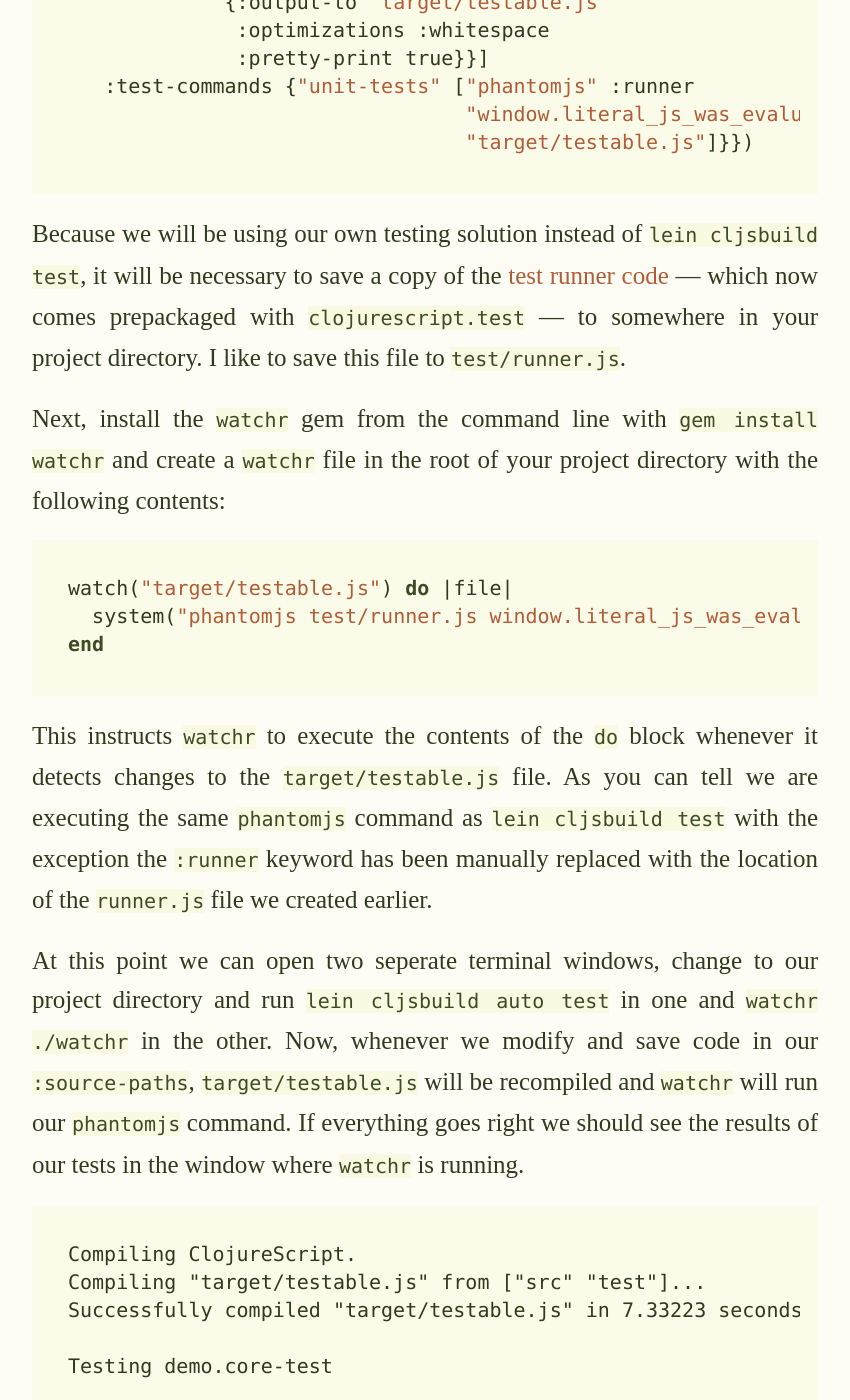
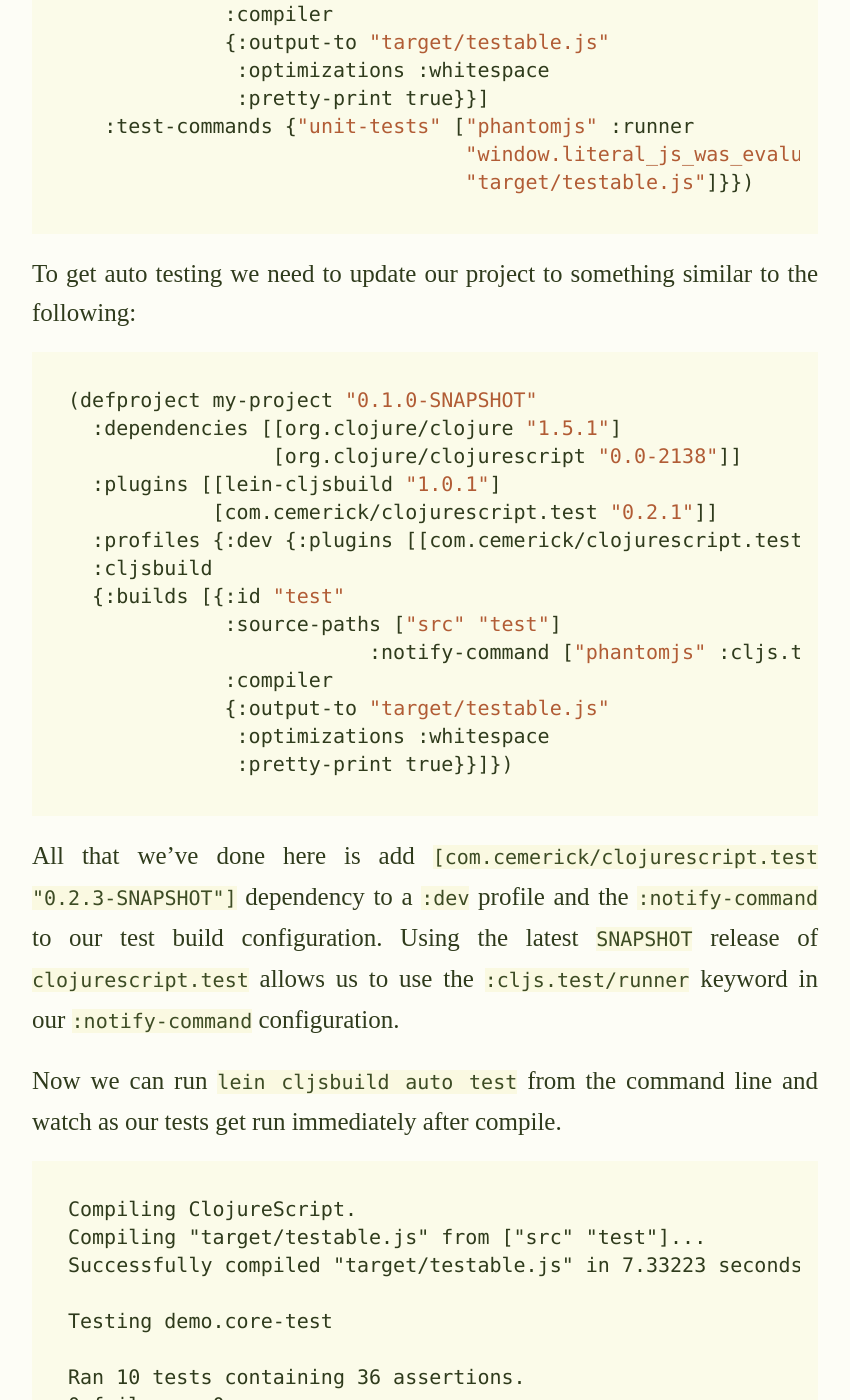
Before and after one commit to noprompt/noprompt.github.io, a Jekyll site: the page built from _posts/2014-01-23-autotesting-clojurescript.markdown, in a window 1280 px wide and 1400 px high, scrolled down 922 px. Shown: the whole window, without its empty margins (215-1065 px from the left). Built offline with Jekyll 4.4.1, drawn with Linux system fonts in a browser that asks for light colours; some web fonts are replaced; Markdown is read by kramdown in place of the engine named in the settings; some of the changed text lies outside the part shown.

Commit message:
Update to remove Ruby nonsense per @cemerick

````diff
--- a/_posts/2014-01-23-autotesting-clojurescript.markdown
+++ b/_posts/2014-01-23-autotesting-clojurescript.markdown
@@ -10,8 +10,8 @@ categories: clojurescript testing ruby
 testing of ClojureScript code hasn't made it into
 [`lein-cljsbuild`][lein-cljsbuild]. It is
 [planned][lein-cljsbuild-gh-222], however, to appear in version
-`2.0.0`. In the mean time we can get around this by using the Ruby
-[`watchr`][watchr] gem.
+`2.0.0`. In the mean time we can get around this by using the
+`:notify-command` option for test builds.
 
 For this article I will assume you are using
 [`clojurescript.test`][clojurescript.test] and your `project.clj`
@@ -35,34 +35,35 @@ contains roughly the equivalent code:
                                  "target/testable.js"]}})
 ```
 
-Because we will be using our own testing solution instead of `lein
-cljsbuild test`, it will be necessary to save a copy of the
-[test runner code][runner.js] &mdash; which now comes prepackaged with
-`clojurescript.test` &mdash; to somewhere in your
-project directory. I like to save this file to `test/runner.js`.
+To get auto testing we need to update our project to something
+similar to the following:
 
-Next, install the `watchr` gem from the command line with `gem install
-watchr` and create a `watchr` file in the root of your project
-directory with the following contents:
-
-```ruby
-watch("target/testable.js") do |file|
-  system("phantomjs test/runner.js window.literal_js_was_evaluated=true target/testable.js")
-end
+```clojure
+(defproject my-project "0.1.0-SNAPSHOT"
+  :dependencies [[org.clojure/clojure "1.5.1"]
+                 [org.clojure/clojurescript "0.0-2138"]]
+  :plugins [[lein-cljsbuild "1.0.1"]
+            [com.cemerick/clojurescript.test "0.2.1"]]
+  :profiles {:dev {:plugins [[com.cemerick/clojurescript.test "0.2.3-SNAPSHOT"]]}}
+  :cljsbuild
+  {:builds [{:id "test"
+             :source-paths ["src" "test"]
+			 :notify-command ["phantomjs" :cljs.test/runner "target/testable.js"]
+             :compiler
+             {:output-to "target/testable.js"
+              :optimizations :whitespace
+              :pretty-print true}}]})
 ```
 
-This instructs `watchr` to execute the contents of the `do` block
-whenever it detects changes to the `target/testable.js` file. As you can tell
-we are executing the same `phantomjs` command as `lein cljsbuild test`
-with the exception the `:runner` keyword has been manually replaced
-with the location of the `runner.js` file we created earlier.
+All that we've done here is add
+`[com.cemerick/clojurescript.test "0.2.3-SNAPSHOT"]` dependency to a
+`:dev` profile and the `:notify-command` to our test build
+configuration. Using the latest `SNAPSHOT` release of
+`clojurescript.test` allows us to use the `:cljs.test/runner` keyword
+in our `:notify-command` configuration.
 
-At this point we can open two seperate terminal windows, change to our
-project directory and run `lein cljsbuild auto test` in one and
-`watchr ./watchr` in the other. Now, whenever we modify and save code
-in our `:source-paths`, `target/testable.js` will be recompiled and `watchr`
-will run our `phantomjs` command. If everything goes right we should
-see the results of our tests in the window where `watchr` is running.
+Now we can run `lein cljsbuild auto test` from the
+command line and watch as our tests get run immediately after compile.
 
 ```
 Compiling ClojureScript.
@@ -76,32 +77,14 @@ Ran 10 tests containing 36 assertions.
 {:test 10, :pass 36, :fail 0, :error 0, :type :summary}
 ```
 
-This is great but, personally, I'm not a big fan of having two
-terminal windows open. Here's a little Ruby script I use to start up
-both processes:
+To top it off you can add an `auto-test` alias to your `project.clj`.
 
-```ruby
-#!/usr/bin/env ruby
-
-cljsbuild_pid = fork { system("lein cljsbuild auto test") }
-watchr_pid = fork { system("watchr ./watchr") }
-
-begin
-  while true do
-    sleep 1000
-  end
-rescue Interrupt
-ensure
-  Process.kill(:INT, cljsbuild_pid)
-  Process.kill(:INT, watchr_pid)
-end
+```clojure
+:aliases {"auto-test" ["do" "clean," "cljsbuild" "auto" "test"]}
 ```
 
-Happy testing!
+Happy auto testing!
 
 [lein-cljsbuild]: https://github.com/emezeske/lein-cljsbuild
 [lein-cljsbuild-gh-222]: https://github.com/emezeske/lein-cljsbuild/pull/222
-[watchr]: https://github.com/mynyml/watchr
-[bundler]: http://bundler.io/
 [clojurescript.test]: https://github.com/cemerick/clojurescript.test
-[runner.js]: https://raw.github.com/cemerick/clojurescript.test/master/resources/cemerick/cljs/test/runner.js
````
